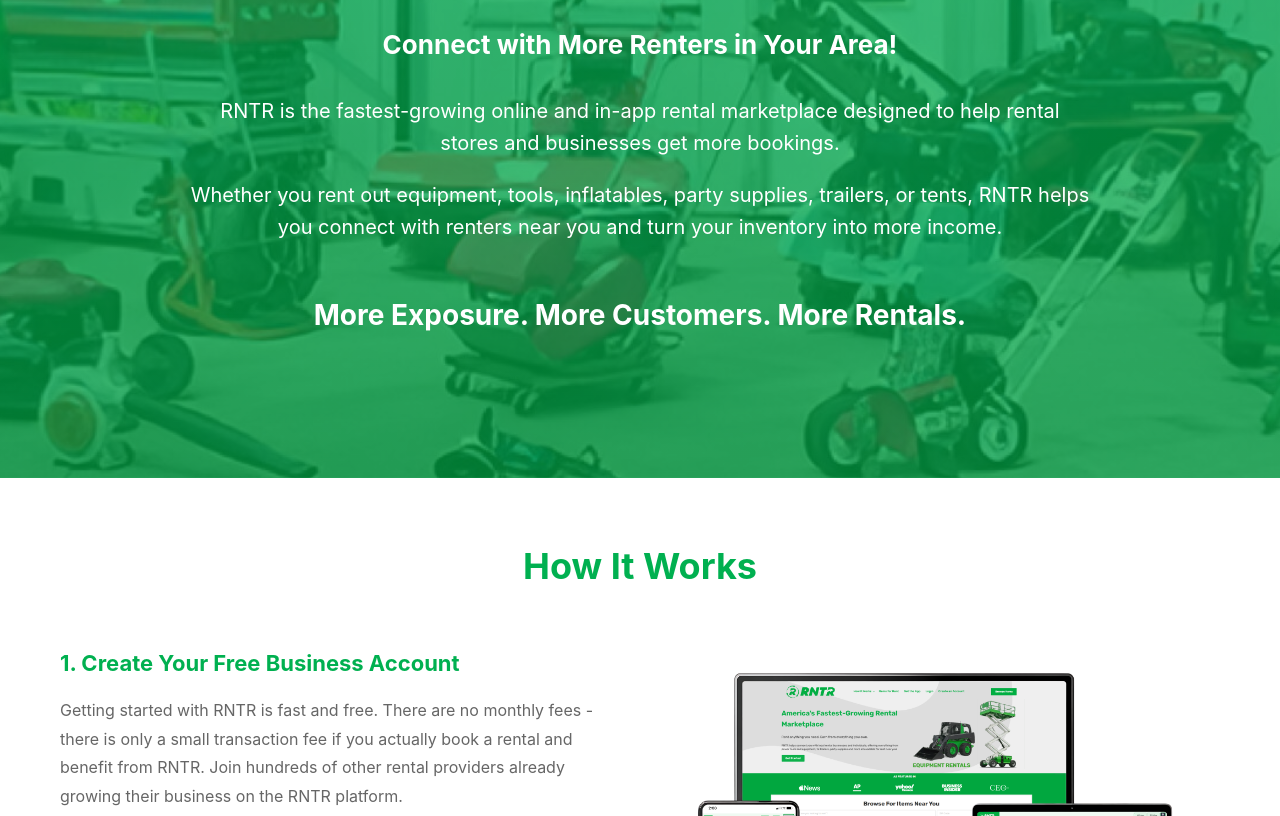
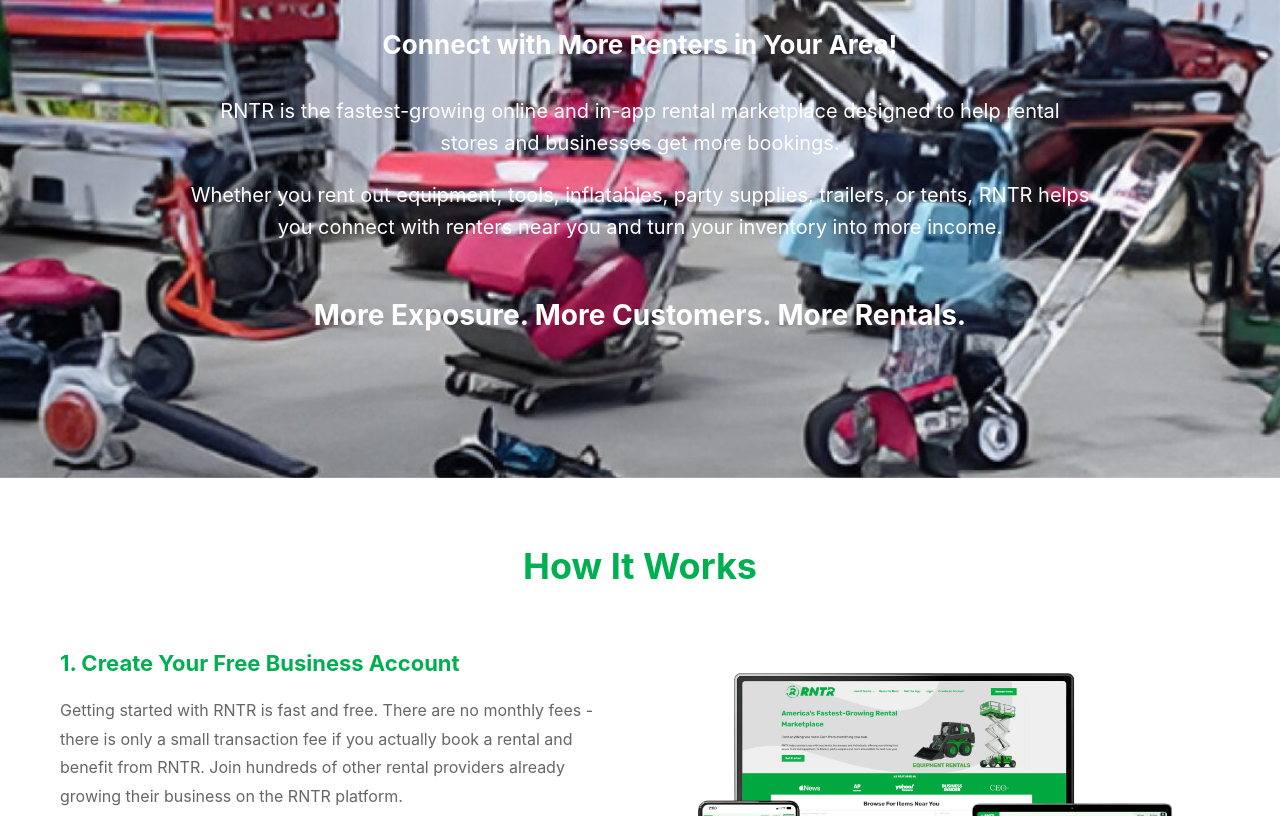
Before and after one commit to smokyweb/r7test, a website: page index.html in a window 1280 px wide. Shown: the part 346-1162 px from the top of the page. Drawn offline with Linux system fonts and the light colour scheme.

Commit message:
Remove green overlay from hero background

```diff
--- a/index.html
+++ b/index.html
@@ -71,8 +71,7 @@
         }
 
         .hero {
-            background: linear-gradient(rgba(0,176,80,0.75), rgba(0,160,64,0.75)),
-                        url('images/hero-bg.jpg') center/cover;
+            background: url('images/hero-bg.jpg') center/cover;
             color: white;
             padding: 120px 20px;
             text-align: center;
```
